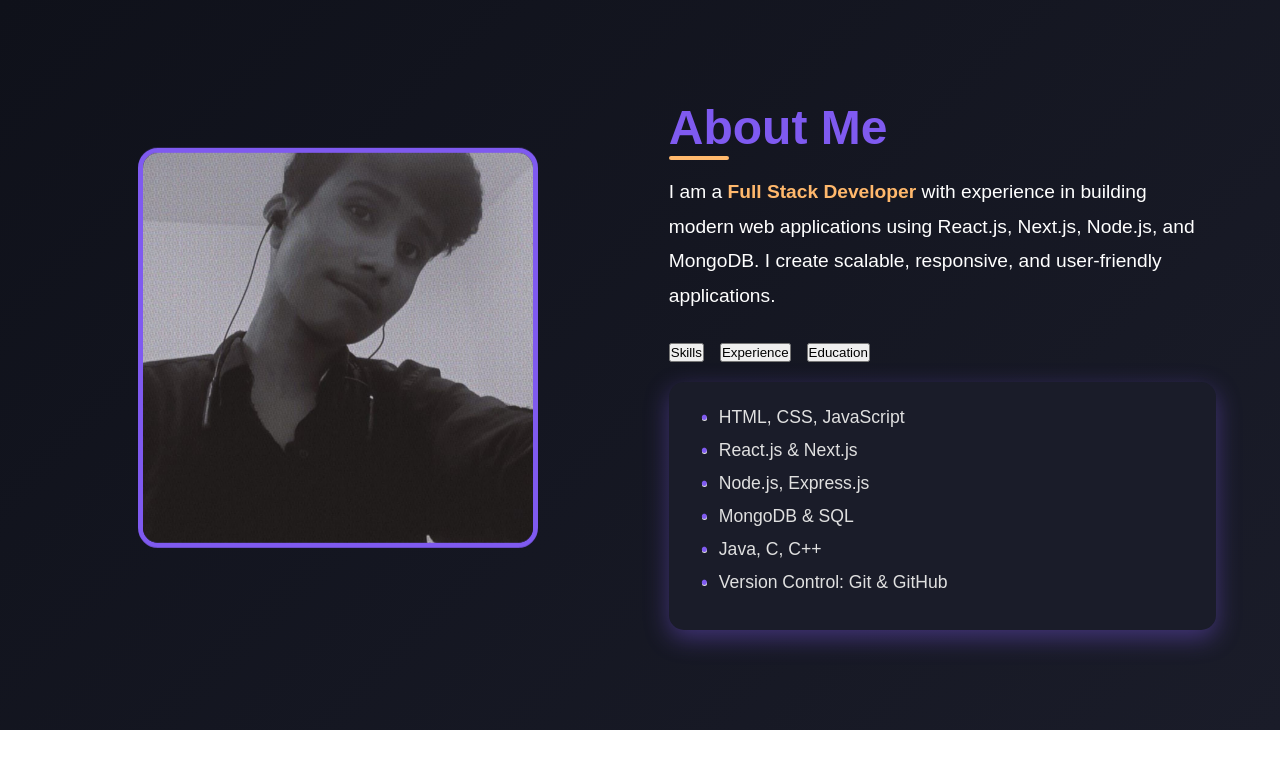
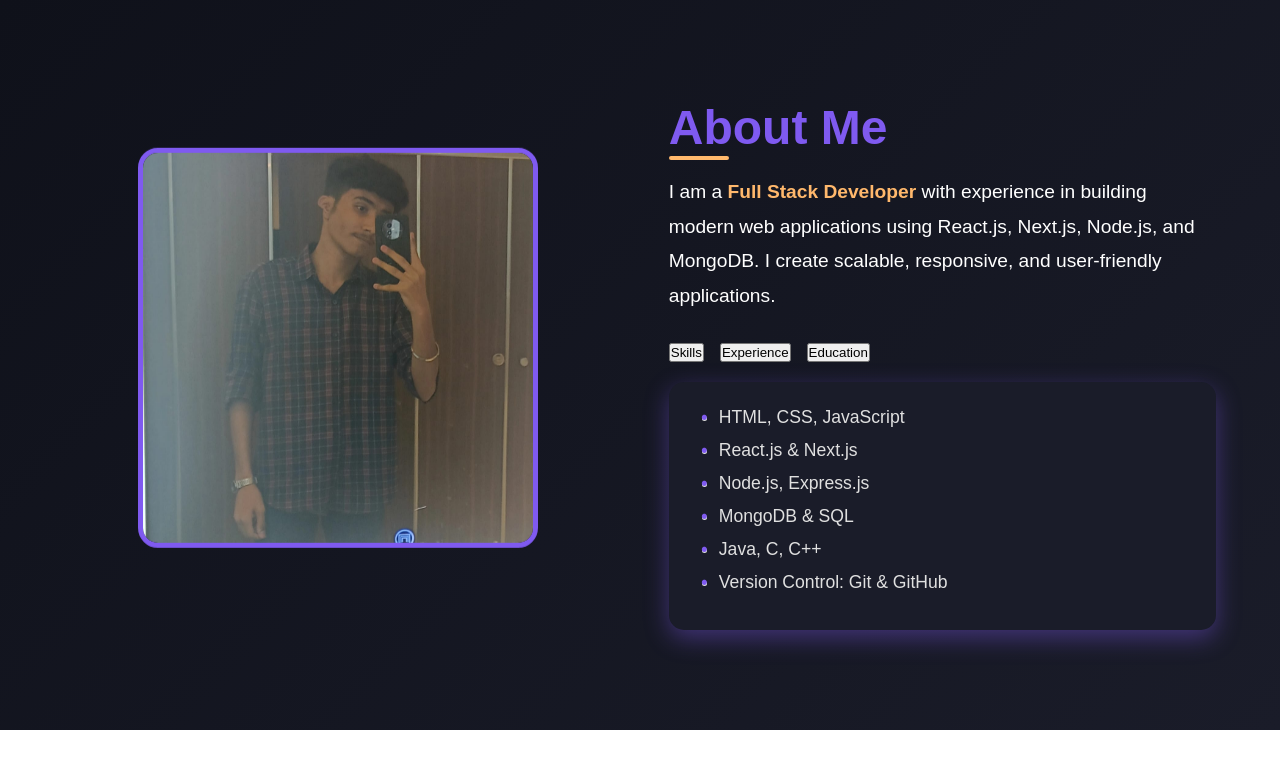
Before and after one commit to aniruddha-void/nextjs-portfolio, a Next.js app: page /about in a window 1280 px wide. Shown: the top 768 px of the page. Built offline with nearby package versions, Linux system fonts and the light colour scheme.

Commit message:
profile pic changed

```diff
--- a/src/app/about/page.js
+++ b/src/app/about/page.js
@@ -54,7 +54,7 @@ export default function About() {
     <section id="about" className="aboutSection">
       <div className="aboutLeft">
         <Image
-          src="/images/about-image.png"
+          src="/images/selfie.png"
           width={400}
           height={400}
           alt="About Me"
```
Also changed, not shown: public/images/about-image.png (deleted), public/images/selfie.png (added).
